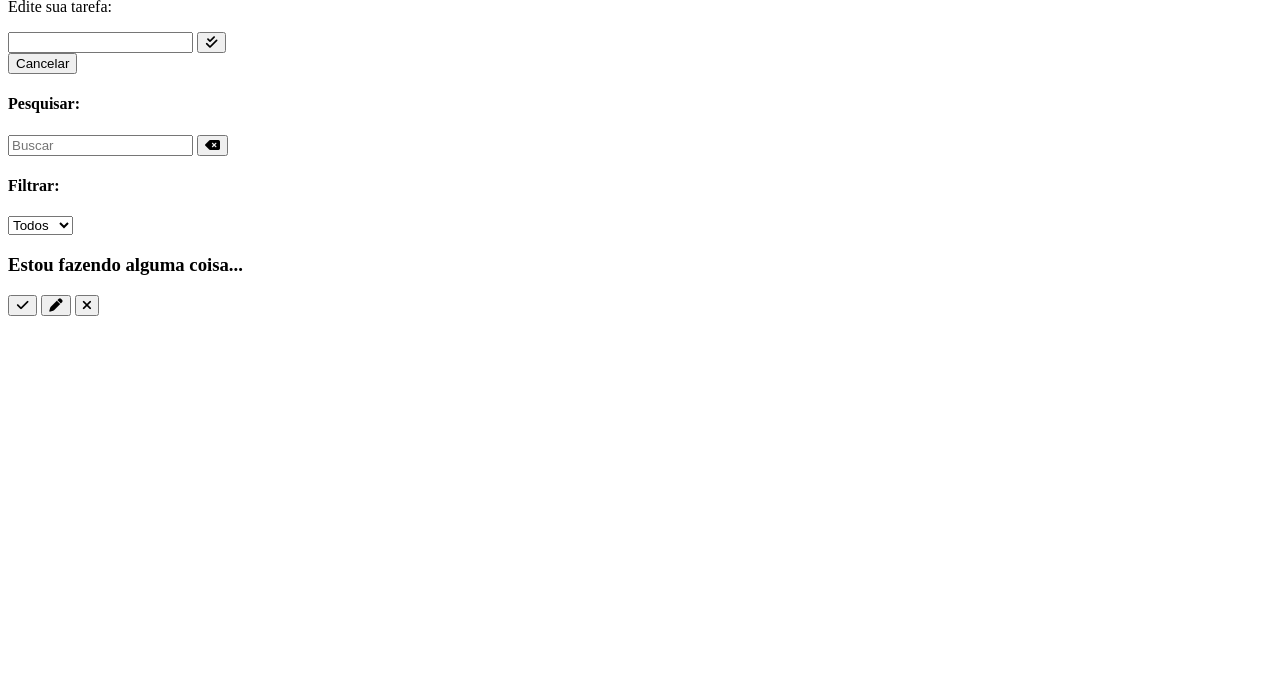
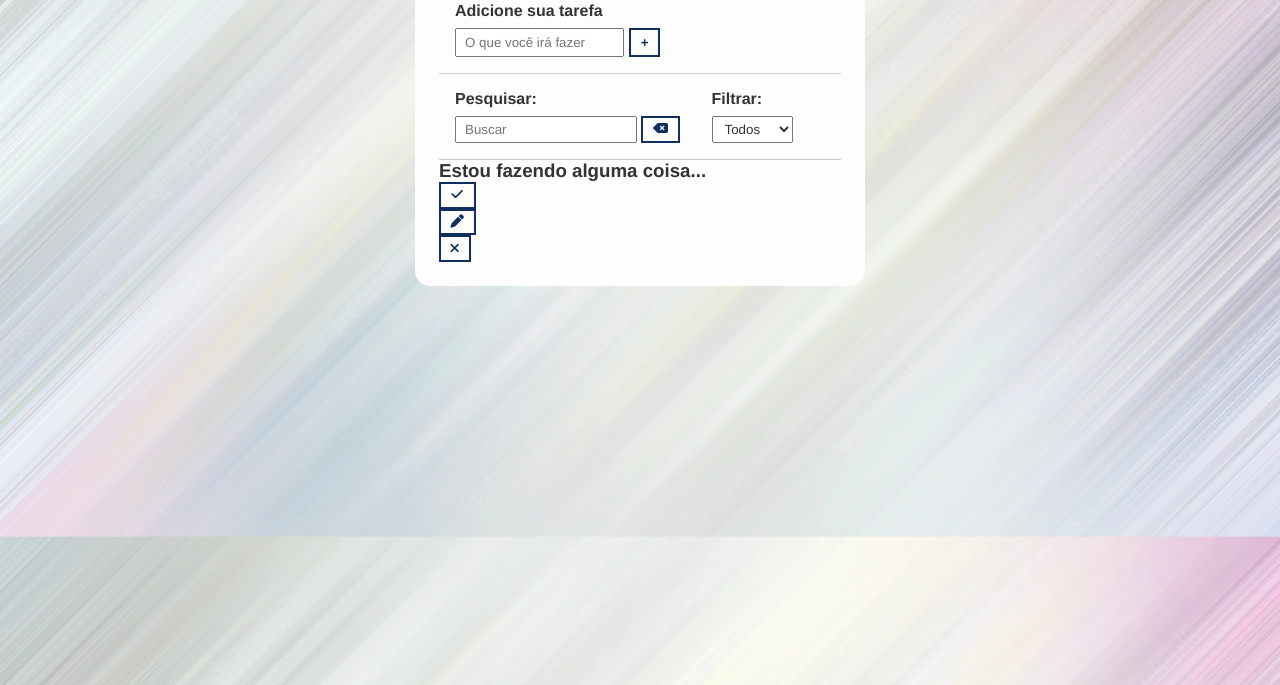
Before and after one commit to ManoelRodriguez/to-do-project, a plain HTML site: page index.html in a window 1280 px wide. Shown: the part 115-800 px from the top of the page. Drawn offline with Linux system fonts and the light colour scheme.

Commit message:
Estilização com CSS

```diff
--- a/css/styles.css
+++ b/css/styles.css
@@ -0,0 +1,120 @@
+/* Geral */
+* {
+    padding: 0;
+    margin: 0;
+    font-family: Helvetica;
+    color: #333;
+    box-sizing: border-box;
+}
+
+body {
+    background-image: url(/img/fundo-claro.jpg);
+    background-position: center;
+    background-size: cover;
+
+}
+
+button {
+    background-color: #FDFDFD;
+    color: #102F5E;
+    border: 2px solid #102F5E;
+    padding: .3rem .6rem;
+    cursor: pointer;
+    display: flex;
+    justify-content: center;
+    align-items: center;
+    transition: 0.4s;
+}
+
+button:hover {
+    background-color: #102F5E;
+    color: #fff;
+
+}
+
+button:hover>i {
+    color: #fff;
+}
+
+button i {
+    color: #102F5E;
+    font-weight: bold;
+    pointer-events: none; /*Desabilitando os eventos de click no ícone, que está acima do botão*/
+}
+
+input, select{
+    padding: 0.25rem 0.5rem;
+}
+/*Escondendo o formulário de edição*/
+.hide{
+    display: none;
+}
+
+/*Todo header*/
+.todo-container{
+    max-width: 450px;
+    margin: 3rem auto;
+    background-color: #fdfdfd;
+    padding: 1.5rem;
+    border-radius: 15px;
+}
+
+.todo-container header{
+    text-align: center;
+    padding: 0 1rem 1 rem;
+    border-bottom: 1px solid #ccc;
+}
+
+/*Todo form*/
+#todo-form, #edit-form{
+    padding: 1rem;
+    border-bottom: 1px solid #ccc;
+}
+
+#todo-form p,
+#edit-form p{
+    margin-bottom: 0.5rem;
+    font-weight: bold;
+}
+
+.form-control{
+    display: flex;
+}
+
+.form-control input{
+    margin-right: 0.3rem;
+}
+
+#cancel-edit btn{
+    margin-top: 1rem;
+}
+
+/*Todo toolbar*/
+#toolbar{
+    padding: 1rem;
+    border-bottom: 1px solid #ccc;
+    display: flex;
+}
+
+#toolbar h4{
+    margin-bottom: .5rem;
+}
+
+#search{
+    border-right: 1xp solid #ddd;
+    padding-right: 1rem;
+    margin-right: 1rem;
+    width: 65%;
+    display: flex;
+    flex-direction: column;
+}
+
+#search form{
+    display: flex;
+
+}
+
+#search input{
+    width: 100%;
+    margin-right: 0.3rem;
+}
--- a/index.html
+++ b/index.html
@@ -16,7 +16,9 @@
 
 <body>
     <div class="todo-container">
-        <header>To-do Avançado</header>
+        <header>
+            <h2>To-do Avançado</h2>
+        </header>
         <form id="todo-form">
             <p>Adicione sua tarefa</p>
             <div class="form-control">
@@ -26,7 +28,7 @@
                 </button>
             </div>
         </form>
-        <form id="edit-form">
+        <form id="edit-form" class="hide">
             <p>Edite sua tarefa:</p>
             <div class="form-control">
                 <input type="text" id="edit-input">
@@ -53,6 +55,7 @@
                     <option value="todo">A fazer</option>
                 </select>
             </div>
+        </div>
         <div id="todo-list">
             <div class="todo">
                 <h3>Estou fazendo alguma coisa...</h3>
@@ -67,7 +70,7 @@
                 </button>
             </div>
         </div>
-        </div>
+
     </div>
 </body>
 
```
Also changed, not shown: img/fundo-claro.jpg (added), img/fundo-claro.webp (added). Lines whose indentation alone changed are shown as unchanged.
